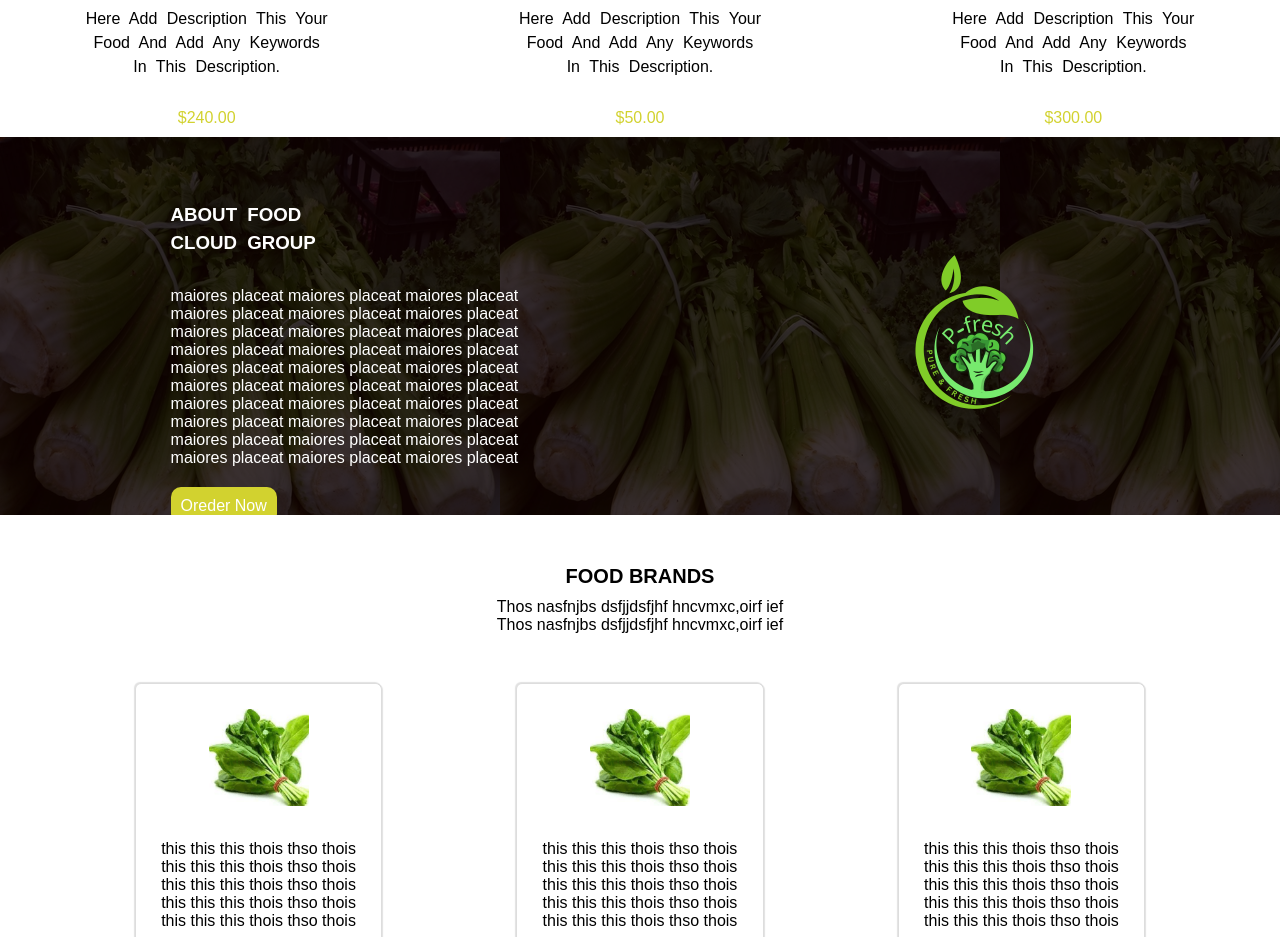
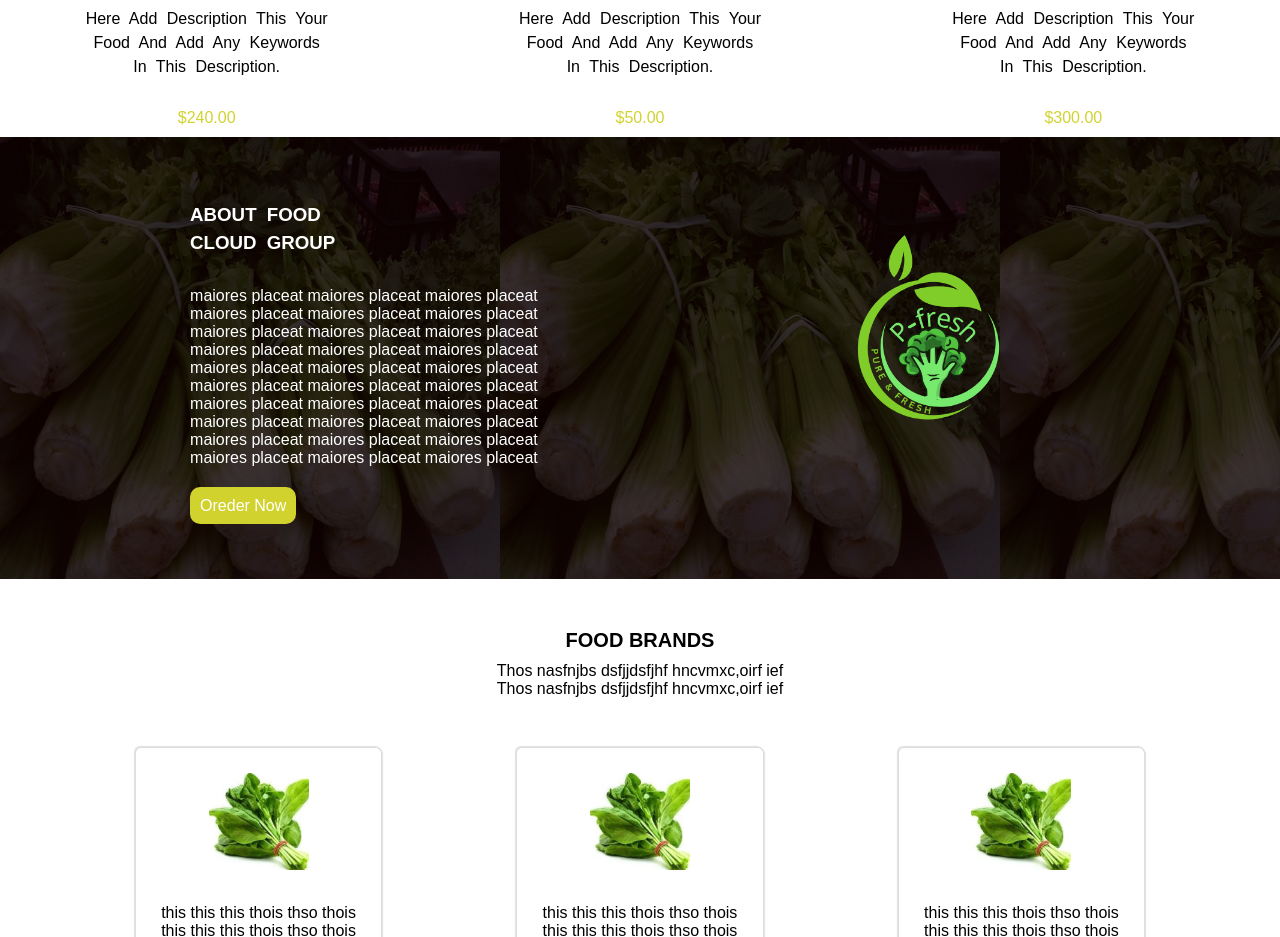
Before and after one commit to mahemoud2000/Food, a plain HTML site: page index.html in a window 1280 px wide. Shown: the part 1280-2217 px from the top of the page. Drawn offline with Linux system fonts and the light colour scheme.

Commit message:
Update style.css

```diff
--- a/css/style.css
+++ b/css/style.css
@@ -301,6 +301,7 @@ section .our-food .cards-1 .card span {
     justify-content: space-around;
     align-items: center;
     padding: 5% 0 0 0;
+    padding: 5%;
 }
 .about-food .group-2 .desc {
     display: flex;
@@ -324,7 +325,7 @@ section .our-food .cards-1 .card span {
     border-radius: 10px;
 }
 .about-food .group-2 .photo-2 img {
-    width: 250px;
+    width: 300px;
 }
 /* Media About-Food Start  */
 @media (max-width: 951px) {
```
